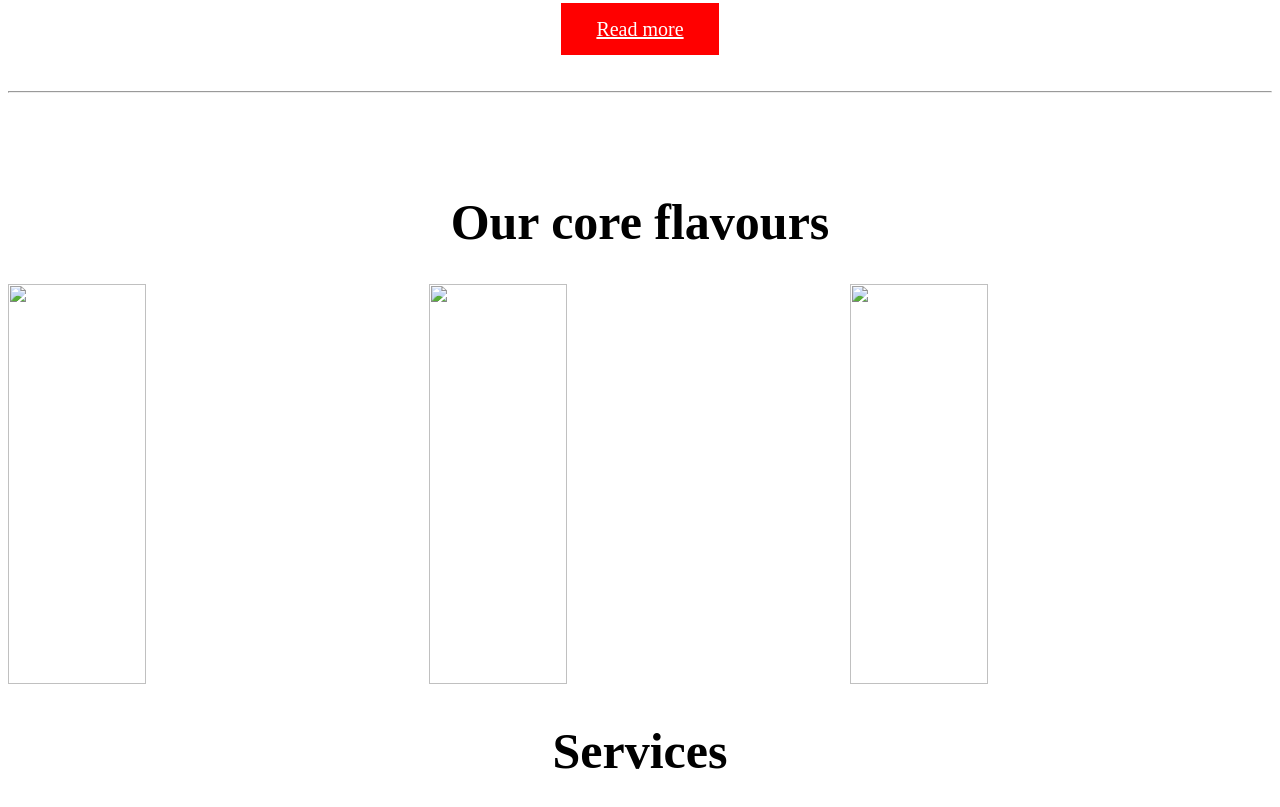
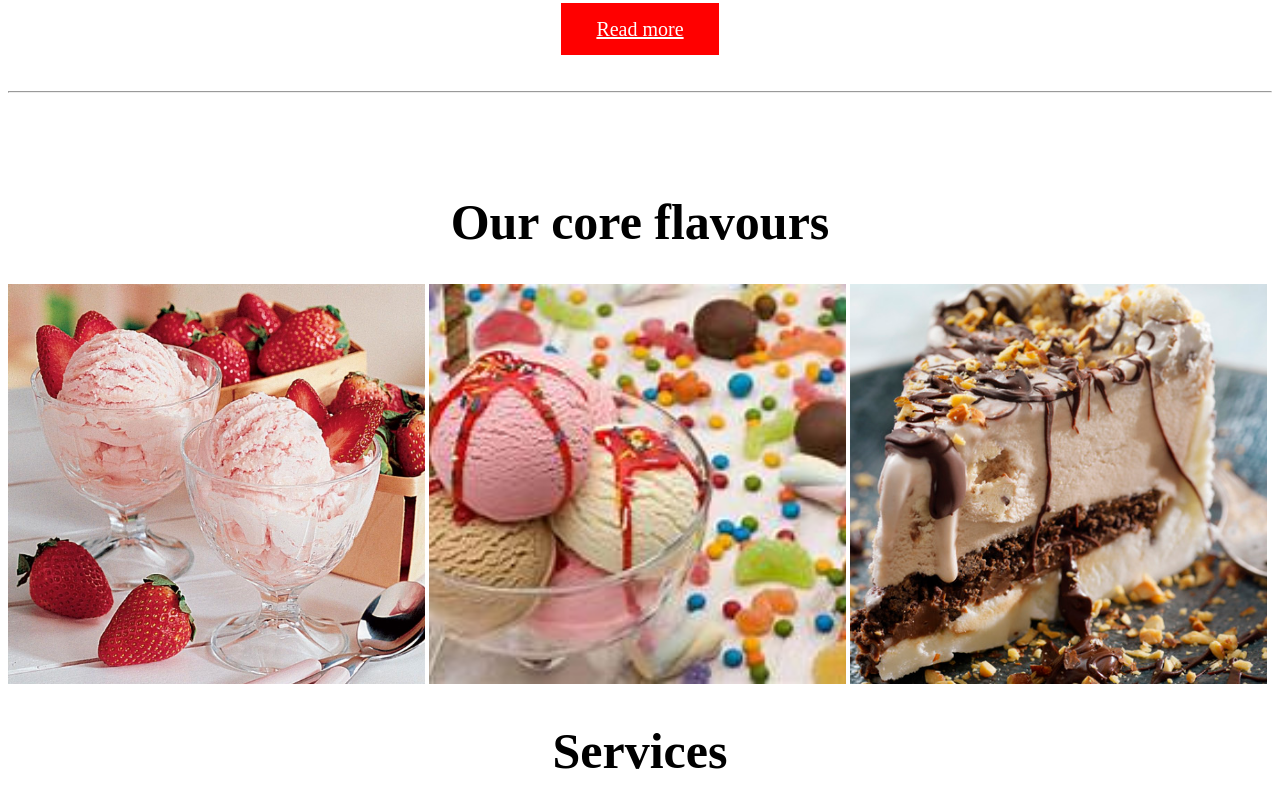
Before and after one commit to mithrabhuvanendran/mithrabhuvanendran.github.io, a plain HTML site: page index.html in a window 1280 px wide. Shown: the part 680-1487 px from the top of the page. Drawn offline with Linux system fonts and the light colour scheme; files whose address does not match are found by name.

Commit message:
Update index.html

```diff
--- a/index.html
+++ b/index.html
@@ -49,17 +49,17 @@
     <h1 style="font-size: 50px; text-align: center">Our core flavours</h1>
     <img
       style="width: 33%; height: 400px; object-fit: cover"
-      src="images/image01.jpg"
+      src="image01.jpg"
       alt=""
     />
     <img
       style="width: 33%; height: 400px; object-fit: cover"
-      src="images/image02.jpeg"
+      src="image02.jpeg"
       alt=""
     />
     <img
       style="width: 33%; height: 400px; object-fit: cover"
-      src="images/image03.jpg"
+      src="image03.jpg"
       alt=""
     />
     <h1 style="font-size: 50px; text-align: center">Services</h1>
```
